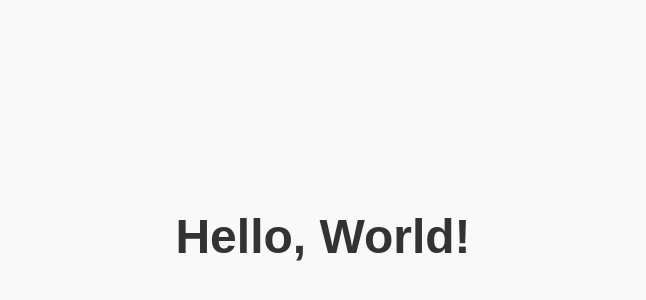
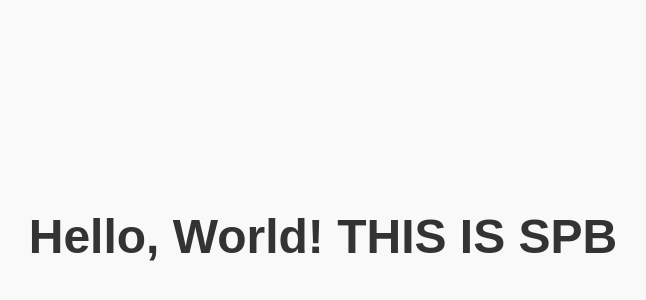
Before and after one commit to songpengbo/my-website, a plain HTML site: page index.html in a window 1280 px wide. Shown: the part 164-464 px from the top of the page, without its empty margins (317-963 px from the left). Drawn offline with Linux system fonts and the light colour scheme.

Commit message:
Update title and heading in index.html

```diff
--- a/index.html
+++ b/index.html
@@ -3,7 +3,7 @@
 <head>
   <meta charset="UTF-8">
   <meta name="viewport" content="width=device-width, initial-scale=1.0">
-  <title>Hello World，THIS IS SPB</title>
+  <title>Hello World</title>
   <style>
     body {
       font-family: Arial, sans-serif;
@@ -21,6 +21,6 @@
   </style>
 </head>
 <body>
-  <h1>Hello, World!</h1>
+  <h1>Hello, World! THIS IS SPB</h1>
 </body>
 </html>
```
